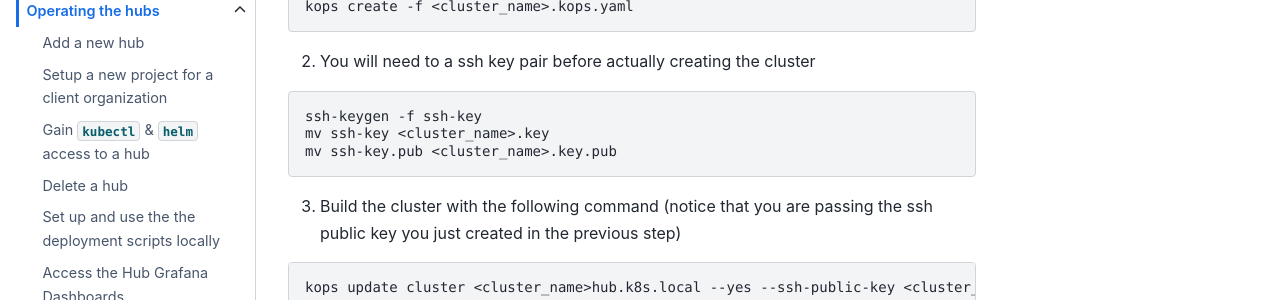
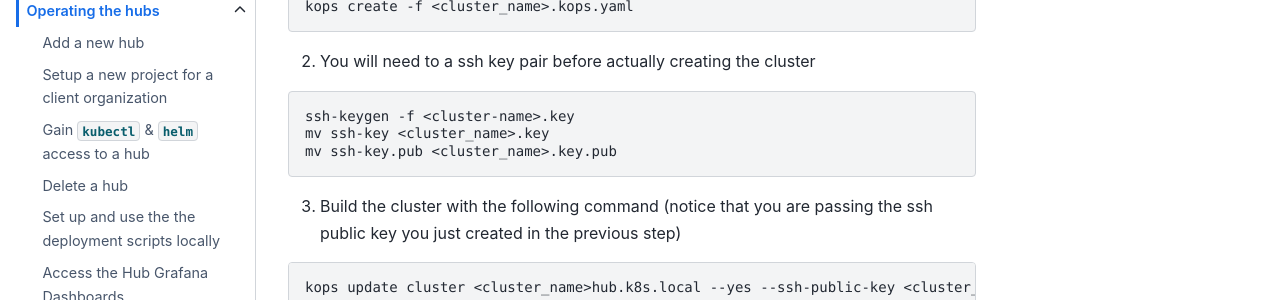
Before and after one commit to 2i2c-org/infrastructure, a Sphinx documentation site: the page built from docs/howto/operate/add-aws-hub.md, in a window 1280 px wide and 900 px high, scrolled down 2004 px. Shown: the part 152-452 px from the top of the window. Built offline with Sphinx 7.4.7 and the Sphinx Book theme 1.1.4, drawn with Linux system fonts in a browser that asks for light colours.

Commit message:
Generate the key with the proper cluster name
So we do not need to change the name after the creation.

Co-authored-by: Yuvi Panda <yuvipanda@gmail.com>

````diff
--- a/docs/howto/operate/add-aws-hub.md
+++ b/docs/howto/operate/add-aws-hub.md
@@ -91,7 +91,7 @@ kops create -f <cluster_name>.kops.yaml
 2. You will need to a ssh key pair before actually creating the cluster
 
 ```bash
-ssh-keygen -f ssh-key
+ssh-keygen -f <cluster-name>.key
 mv ssh-key <cluster_name>.key
 mv ssh-key.pub <cluster_name>.key.pub
 ```
````
